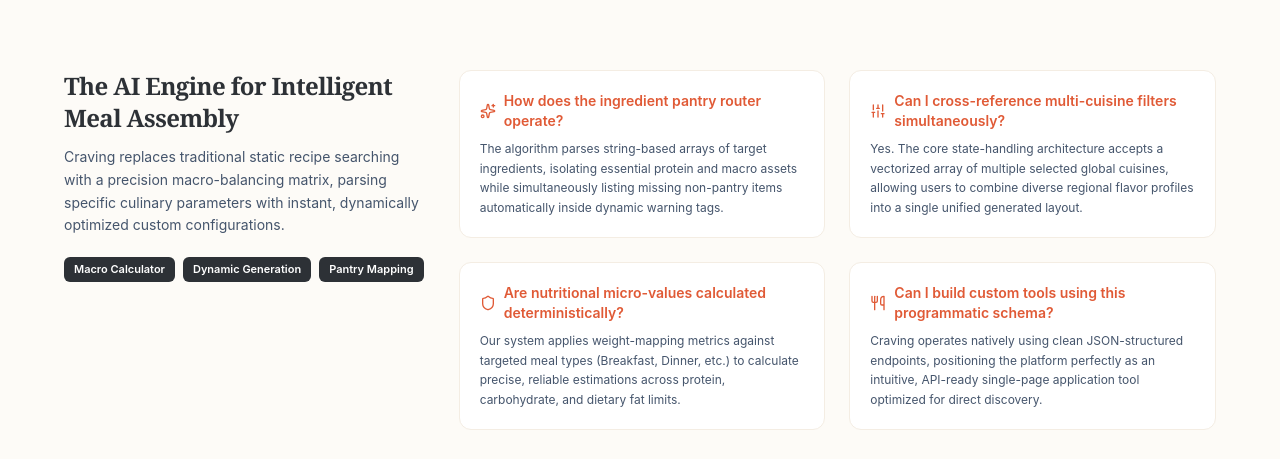
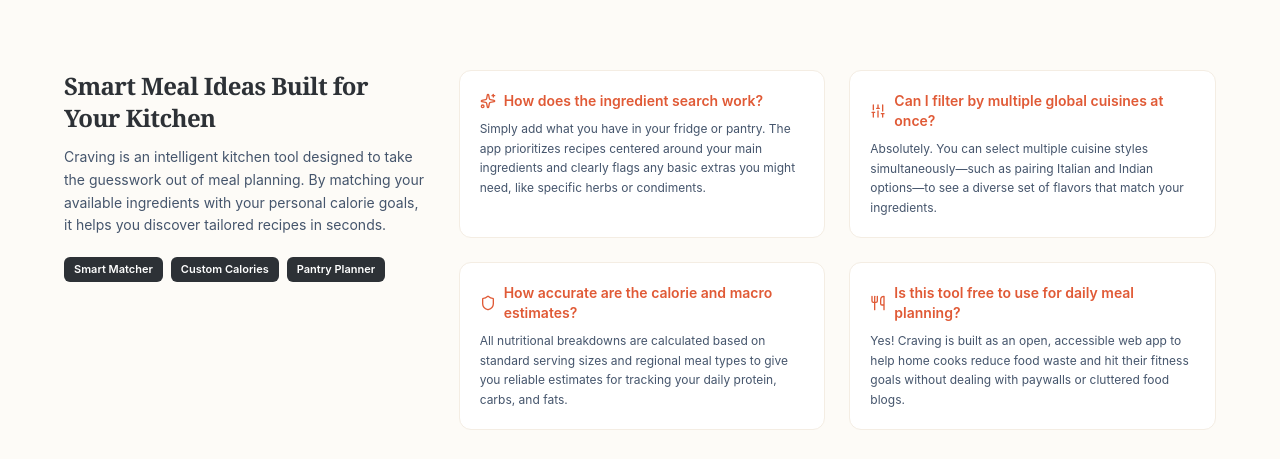
Before and after one commit to prtkgoswami/craving, a Next.js app: page / in a window 1280 px wide. Shown: the part 961-1420 px from the top of the page. Built offline with nearby package versions, Linux system fonts and the light colour scheme; no server answers.

Commit message:
fix: Changed FAQ Content

```diff
--- a/src/components/SaaSMitrixFAQ.tsx
+++ b/src/components/SaaSMitrixFAQ.tsx
@@ -6,60 +6,60 @@
 export default function SaaSMitrixFAQ() {
   return (
     <section className="grid grid-cols-1 lg:grid-cols-12 gap-8 pt-4">
-      {/* Editorial/Positioning Context Anchor */}
+      {/* Product Positioning & Brand Intro */}
       <div className="lg:col-span-4 space-y-3">
         <h2 className="text-2xl font-serif font-bold text-brand-secondary tracking-tight">
-          The AI Engine for Intelligent Meal Assembly
+          Smart Meal Ideas Built for Your Kitchen
         </h2>
         <p className="text-sm text-slate-600 leading-relaxed">
-          Craving replaces traditional static recipe searching with a precision macro-balancing matrix, parsing specific culinary parameters with instant, dynamically optimized custom configurations.
+          Craving is an intelligent kitchen tool designed to take the guesswork out of meal planning. By matching your available ingredients with your personal calorie goals, it helps you discover tailored recipes in seconds.
         </p>
         <div className="flex flex-wrap gap-2 pt-2">
-          <span className="text-[11px] font-semibold px-2.5 py-1 rounded-md bg-brand-secondary text-white">Macro Calculator</span>
-          <span className="text-[11px] font-semibold px-2.5 py-1 rounded-md bg-brand-secondary text-white">Dynamic Generation</span>
-          <span className="text-[11px] font-semibold px-2.5 py-1 rounded-md bg-brand-secondary text-white">Pantry Mapping</span>
+          <span className="text-[11px] font-semibold px-2.5 py-1 rounded-md bg-brand-secondary text-white">Smart Matcher</span>
+          <span className="text-[11px] font-semibold px-2.5 py-1 rounded-md bg-brand-secondary text-white">Custom Calories</span>
+          <span className="text-[11px] font-semibold px-2.5 py-1 rounded-md bg-brand-secondary text-white">Pantry Planner</span>
         </div>
       </div>
 
-      {/* Semantic Key-Value Information Blocks for Crawlers */}
+      {/* User-Centric Q&A Grid */}
       <div className="lg:col-span-8 grid grid-cols-1 md:grid-cols-2 gap-6">
         <div className="bg-white border border-brand-tertiary rounded-xl p-5 space-y-2">
           <div className="flex items-center gap-2 text-brand-primary font-semibold text-sm">
             <Sparkles className="w-4 h-4 flex-shrink-0" />
-            <h3>How does the ingredient pantry router operate?</h3>
+            <h3>How does the ingredient search work?</h3>
           </div>
           <p className="text-xs text-slate-600 leading-relaxed">
-            The algorithm parses string-based arrays of target ingredients, isolating essential protein and macro assets while simultaneously listing missing non-pantry items automatically inside dynamic warning tags.
+            Simply add what you have in your fridge or pantry. The app prioritizes recipes centered around your main ingredients and clearly flags any basic extras you might need, like specific herbs or condiments.
           </p>
         </div>
 
         <div className="bg-white border border-brand-tertiary rounded-xl p-5 space-y-2">
           <div className="flex items-center gap-2 text-brand-primary font-semibold text-sm">
             <Sliders className="w-4 h-4 flex-shrink-0" />
-            <h3>Can I cross-reference multi-cuisine filters simultaneously?</h3>
+            <h3>Can I filter by multiple global cuisines at once?</h3>
           </div>
           <p className="text-xs text-slate-600 leading-relaxed">
-            Yes. The core state-handling architecture accepts a vectorized array of multiple selected global cuisines, allowing users to combine diverse regional flavor profiles into a single unified generated layout.
+            Absolutely. You can select multiple cuisine styles simultaneously—such as pairing Italian and Indian options—to see a diverse set of flavors that match your ingredients.
           </p>
         </div>
 
         <div className="bg-white border border-brand-tertiary rounded-xl p-5 space-y-2">
           <div className="flex items-center gap-2 text-brand-primary font-semibold text-sm">
             <Shield className="w-4 h-4 flex-shrink-0" />
-            <h3>Are nutritional micro-values calculated deterministically?</h3>
+            <h3>How accurate are the calorie and macro estimates?</h3>
           </div>
           <p className="text-xs text-slate-600 leading-relaxed">
-            Our system applies weight-mapping metrics against targeted meal types (Breakfast, Dinner, etc.) to calculate precise, reliable estimations across protein, carbohydrate, and dietary fat limits.
+            All nutritional breakdowns are calculated based on standard serving sizes and regional meal types to give you reliable estimates for tracking your daily protein, carbs, and fats.
           </p>
         </div>
 
         <div className="bg-white border border-brand-tertiary rounded-xl p-5 space-y-2">
           <div className="flex items-center gap-2 text-brand-primary font-semibold text-sm">
             <Utensils className="w-4 h-4 flex-shrink-0" />
-            <h3>Can I build custom tools using this programmatic schema?</h3>
+            <h3>Is this tool free to use for daily meal planning?</h3>
           </div>
           <p className="text-xs text-slate-600 leading-relaxed">
-            Craving operates natively using clean JSON-structured endpoints, positioning the platform perfectly as an intuitive, API-ready single-page application tool optimized for direct discovery.
+            Yes! Craving is built as an open, accessible web app to help home cooks reduce food waste and hit their fitness goals without dealing with paywalls or cluttered food blogs.
           </p>
         </div>
       </div>
```
